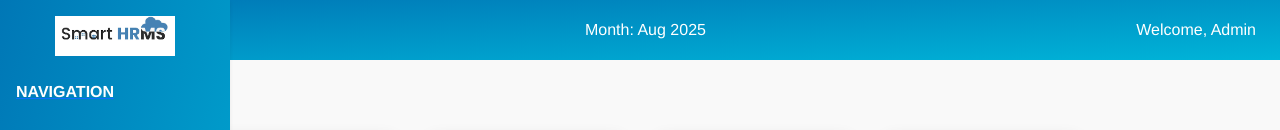
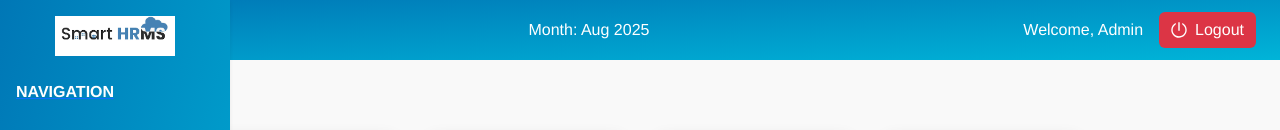
Before and after one commit to vidhishaprabhu/hrms-software, a Vue app in the folder hrms-frontend/: page / in a window 1280 px wide. Shown: the top 130 px of the page. Built offline with nearby package versions, Linux system fonts and the light colour scheme; no server answers.

Commit message:
Added the computed property to remove the sidebar for login and register page

```diff
--- a/hrms-frontend/src/App.vue
+++ b/hrms-frontend/src/App.vue
@@ -1,22 +1,27 @@
 <template>
 <div id="app">
   <!-- Top Navbar -->
-    <nav
-      class="navbar navbar-expand-lg navbar-dark"
-      style="background:  linear-gradient(to bottom right, #0077B6, #00B4D8);; height: 60px;"
-    >
+  <nav class="navbar navbar-expand-lg navbar-dark" style="background:  linear-gradient(to bottom right, #0077B6, #00B4D8);; height: 60px;">
     <div class="container-fluid d-flex justify-content-between align-items-center px-4">
       <div class="d-flex align-items-center">
         <img :src="require('@/assets/hrms-logo.png')" alt="Logo" style="height: 40px; margin-right: 10px;" />
       </div>
+
       <div class="text-white">Month: {{ currentMonthYear }}</div>
+      <div class="d-flex justify-content-end align-items-center gap-3">
         <div class="text-white">Welcome, Admin</div>
+        <button class="btn btn-danger d-flex align-items-center gap-2" style="border: none;">
+          <PoweroffOutlined />
+          Logout
+        </button>
+      </div>
+
     </div>
   </nav>
 
   <!-- Main Body: Sidebar + Router View -->
   <div class="d-flex" style="height: calc(100vh - 60px);">
-      <SidebarPage />
+    <SidebarPage v-if="showSidebar" />
     <div class="flex-grow-1 p-4" style="background-color: #f9f9f9;">
       <router-view />
     </div>
@@ -26,17 +31,29 @@
 
 <script>
 import SidebarPage from './components/SidebarPage.vue';
+import {
+  PoweroffOutlined
+} from '@ant-design/icons-vue';
 
 export default {
   name: 'App',
   components: {
-    SidebarPage
+    SidebarPage,
+    PoweroffOutlined
   },
   data() {
     return {
-      currentMonthYear: new Date().toLocaleString('default', { month: 'short', year: 'numeric' })
+      currentMonthYear: new Date().toLocaleString('default', {
+        month: 'short',
+        year: 'numeric'
+      })
     };
+  },
+  computed: {
+    showSidebar() {
+      return this.$route.path !== '/login' && this.$route.path !== '/register';
     }
+  },
 }
 </script>
 
--- a/hrms-frontend/src/components/SidebarPage.vue
+++ b/hrms-frontend/src/components/SidebarPage.vue
@@ -34,7 +34,7 @@ import {
   DollarOutlined,
   ClockCircleOutlined,
   UserAddOutlined,
-  LoginOutlined
+  LoginOutlined,
 } from '@ant-design/icons-vue';
 
 export default {
```
Lines whose indentation alone changed are shown as unchanged.
